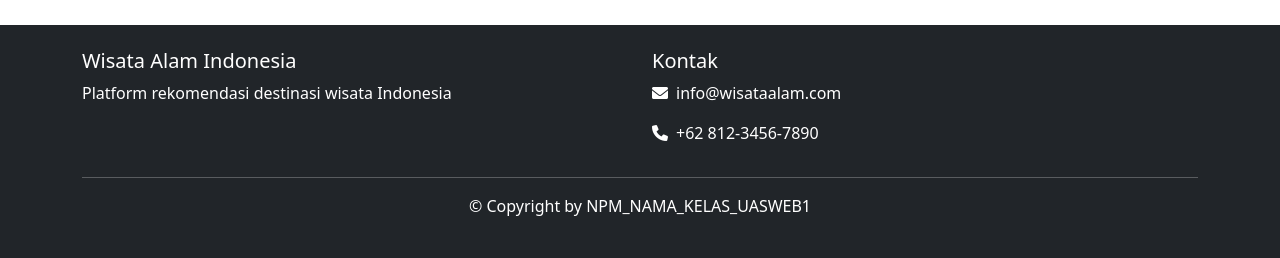
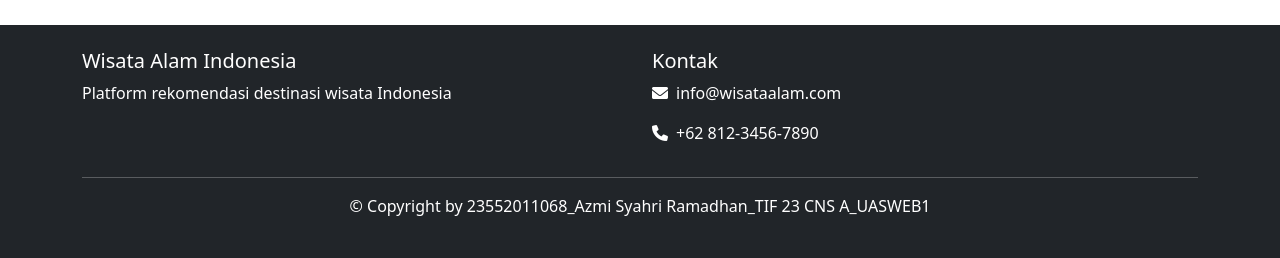
Before and after one commit to Azmisyh/wisata-alam, a PHP site: page /wisataalam/ in a window 1280 px wide. Shown: the part 1762-2020 px from the top of the page. Run offline with PHP 8.4, Linux system fonts and the light colour scheme; data comes from the database, SQL or seed files in the repository; data that the repository does not hold is empty.

Commit message:
added new file

```diff
--- a/admin/manage_destinations.php
+++ b/admin/manage_destinations.php
@@ -372,7 +372,7 @@ if (isset($_GET['edit'])) {
     <!-- Footer -->
     <footer class="bg-dark text-white py-4 mt-5">
         <div class="container text-center">
-            <p>&copy; Copyright by NPM_NAMA_KELAS_UASWEB1</p>
+            <p>&copy; Copyright by 23552011068_Azmi Syahri Ramadhan_TIF 23 CNS A_UASWEB1</p>
         </div>
     </footer>
 
--- a/admin/manage_users.php
+++ b/admin/manage_users.php
@@ -488,7 +488,7 @@ if (isset($_GET['edit'])) {
     <!-- Footer -->
     <footer class="bg-dark text-white py-4 mt-5">
         <div class="container text-center">
-            <p>&copy; Copyright by NPM_NAMA_KELAS_UASWEB1</p>
+            <p>&copy; Copyright by 23552011068_Azmi Syahri Ramadhan_TIF 23 CNS A_UASWEB1</p>
         </div>
     </footer>
 
--- a/admin/reports.php
+++ b/admin/reports.php
@@ -362,7 +362,7 @@ if (isset($_GET['export'])) {
     <!-- Footer -->
     <footer class="bg-dark text-white py-4 mt-5">
         <div class="container text-center">
-            <p>&copy; Copyright by NPM_NAMA_KELAS_UASWEB1</p>
+            <p>&copy; Copyright by 23552011068_Azmi Syahri Ramadhan_TIF 23 CNS A_UASWEB1</p>
         </div>
     </footer>
 
--- a/dashboard.php
+++ b/dashboard.php
@@ -398,7 +398,7 @@ if ($user_role === 'admin') {
     <!-- Footer -->
     <footer class="bg-dark text-white py-4 mt-5">
         <div class="container text-center">
-            <p>&copy; Copyright by NPM_NAMA_KELAS_UASWEB1</p>
+            <p>&copy; Copyright by 23552011068_Azmi Syahri Ramadhan_TIF 23 CNS A_UASWEB1</p>
         </div>
     </footer>
 
--- a/destination.php
+++ b/destination.php
@@ -285,7 +285,7 @@ if ($_SERVER['REQUEST_METHOD'] === 'POST' && is_logged_in() && !$user_has_review
     <!-- Footer -->
     <footer class="bg-dark text-white py-4 mt-5">
         <div class="container text-center">
-            <p>&copy; Copyright by NPM_NAMA_KELAS_UASWEB1</p>
+            <p>&copy; Copyright by 23552011068_Azmi Syahri Ramadhan_TIF 23 CNS A_UASWEB1</p>
         </div>
     </footer>
 
--- a/destinations.php
+++ b/destinations.php
@@ -256,7 +256,7 @@ $categories = $stmt->fetchAll();
             </div>
             <hr class="bg-white">
             <div class="text-center">
-                <p>&copy; Copyright by NPM_NAMA_KELAS_UASWEB1</p>
+                <p>&copy; Copyright by 23552011068_Azmi Syahri Ramadhan_TIF 23 CNS A_UASWEB1</p>
             </div>
         </div>
     </footer>
--- a/index.php
+++ b/index.php
@@ -170,7 +170,7 @@ $latest_reviews = $stmt->fetchAll();
             </div>
             <hr class="bg-white">
             <div class="text-center">
-                <p>&copy; Copyright by NPM_NAMA_KELAS_UASWEB1</p>
+                <p>&copy; Copyright by 23552011068_Azmi Syahri Ramadhan_TIF 23 CNS A_UASWEB1</p>
             </div>
         </div>
     </footer>
--- a/login.php
+++ b/login.php
@@ -123,7 +123,7 @@ if ($_SERVER['REQUEST_METHOD'] === 'POST') {
     <!-- Footer -->
     <footer class="bg-dark text-white py-4 mt-5 fixed-bottom">
         <div class="container text-center">
-            <p>&copy; Copyright by NPM_NAMA_KELAS_UASWEB1</p>
+            <p>&copy; Copyright by 23552011068_Azmi Syahri Ramadhan_TIF 23 CNS A_UASWEB1</p>
         </div>
     </footer>
 
--- a/profile.php
+++ b/profile.php
@@ -364,7 +364,7 @@ if ($user_role === 'admin') {
     <!-- Footer -->
     <footer class="bg-dark text-white py-4 mt-5">
         <div class="container text-center">
-            <p>&copy; Copyright by NPM_NAMA_KELAS_UASWEB1</p>
+            <p>&copy; Copyright by 23552011068_Azmi Syahri Ramadhan_TIF 23 CNS A_UASWEB1</p>
         </div>
     </footer>
 
--- a/register.php
+++ b/register.php
@@ -167,7 +167,7 @@ if ($_SERVER['REQUEST_METHOD'] === 'POST') {
     <!-- Footer -->
     <footer class="bg-dark text-white py-4 mt-5 fixed-bottom">
         <div class="container text-center">
-            <p>&copy; Copyright by NPM_NAMA_KELAS_UASWEB1</p>
+            <p>&copy; Copyright by 23552011068_Azmi Syahri Ramadhan_TIF 23 CNS A_UASWEB1</p>
         </div>
     </footer>
 
--- a/search.php
+++ b/search.php
@@ -201,7 +201,7 @@ $total_pages = ceil($total_results / $limit);
             </div>
             <hr class="bg-white">
             <div class="text-center">
-                <p>&copy; Copyright by NPM_NAMA_KELAS_UASWEB1</p>
+                <p>&copy; Copyright by 23552011068_Azmi Syahri Ramadhan_TIF 23 CNS A_UASWEB1</p>
             </div>
         </div>
     </footer>
```
Also changed, not shown: README.md.
